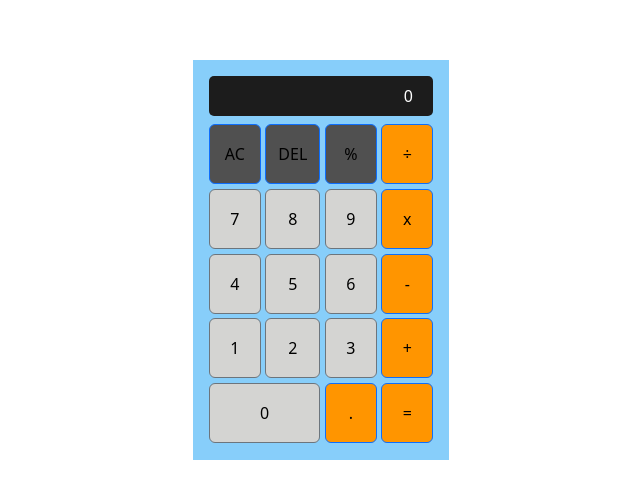
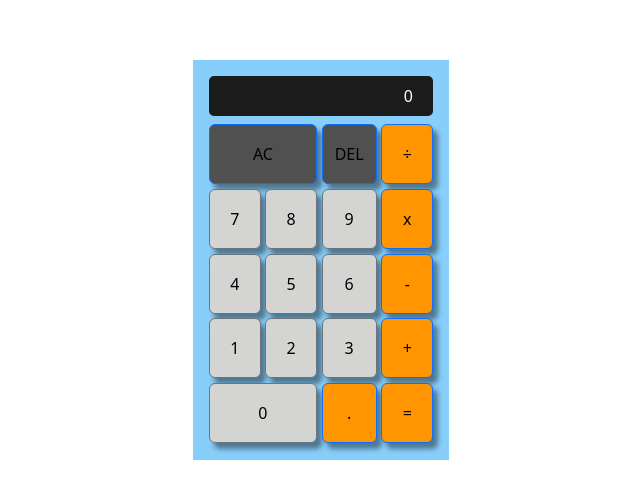
Before and after one commit to rodrigolsouza/Calculadora-bootstrap, a plain HTML site: page index.html in a window 1280 px wide. Shown: the part 140-638 px from the top of the page, without its empty margins (319-959 px from the left). Drawn offline with nearby package versions, Linux system fonts and the light colour scheme.

Commit message:
final settings

```diff
--- a/index.css
+++ b/index.css
@@ -57,10 +57,20 @@ body {
 
 button{
     color: #000 !important;
+    -webkit-box-shadow: 5px 6px 5px 0px rgba(0,0,0,0.42);
+    -moz-box-shadow: 5px 6px 5px 0px rgba(0,0,0,0.42);
+    box-shadow: 5px 6px 5px 0px rgba(0,0,0,0.42);
+}
+
+button:active{
+    transform: translate(1.5px,1.5px);
 }
 
 .zero{
     grid-column: 1/3;
+}
+.AC{
+    grid-column:1/3;
 }
 
 .dark-grey{
--- a/index.html
+++ b/index.html
@@ -23,15 +23,15 @@
         </div>
 
         <div class="buttons">
-            <button onclick="handleReset()" type="button" id="AC"  class="btn btn-primary dark-grey">AC</button>
+            <button onclick="handleReset()" type="button" id="AC"  class="btn AC btn-primary dark-grey">AC</button>
             <button onclick="handleDelete()" type="button" id="DEL"  class="btn btn-primary dark-grey">DEL</button>
-            <button onclick="getValue(this.id)" type="button" id="%"  class="btn btn-primary dark-grey">%</button>
+
             <button onclick="getValue(this.id)" type="button" id="/"  class="btn btn-primary orange">÷</button>
 
             <button onclick="getValue(this.id)" type="button" id="7" class="btn btn-secondary light-grey">7</button>
             <button onclick="getValue(this.id)" type="button" id="8"  class="btn btn-secondary light-grey">8</button>
             <button onclick="getValue(this.id)" type="button" id="9"  class="btn btn-secondary light-grey">9</button>
-            <button onclick="getValue(this.id)" type="button" id="x"  class="btn btn-primary orange">x</button>
+            <button onclick="getValue(this.id)" type="button" id="*"  class="btn btn-primary orange">x</button>
 
             <button onclick="getValue(this.id)" type="button" id="4"  class="btn btn-secondary light-grey">4</button>
             <button onclick="getValue(this.id)" type="button" id="5"  class="btn btn-secondary light-grey">5</button>
--- a/index.js
+++ b/index.js
@@ -19,6 +19,7 @@ function handleDelete() {
 
     if (expression.length > 0) {
       document.getElementById("display-value").innerHTML = result
+      document.getElementById("display-error-message").style.display = "none"
     } else {
         expression = "";
       document.getElementById("display-value").innerHTML = "0"
@@ -27,6 +28,7 @@ function handleDelete() {
 
 function handleReset() {
     expression = "";
+    document.getElementById("display-error-message").style.display = "none"
     document.getElementById("display-value").innerHTML = "0"
 }
 
```
